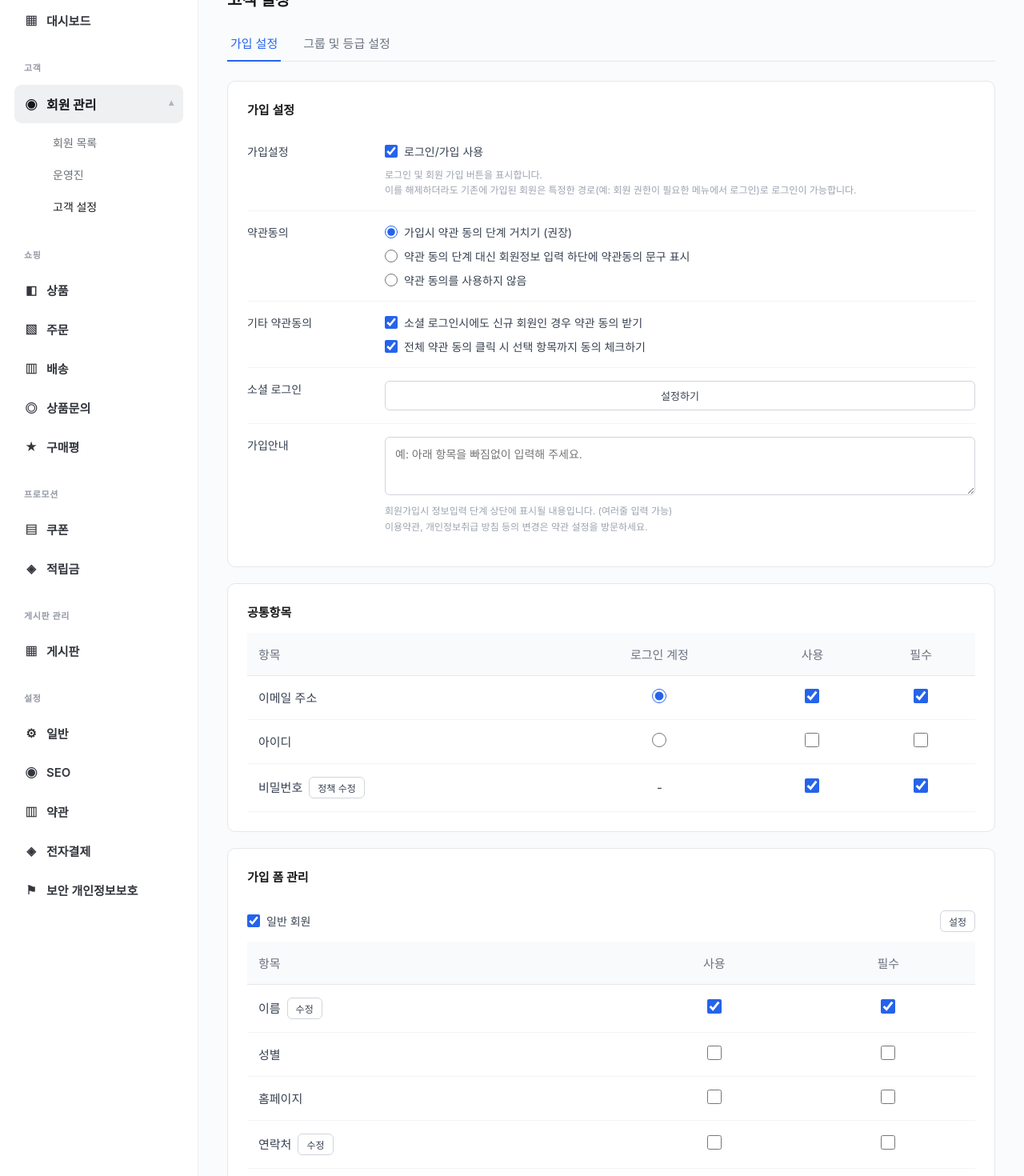
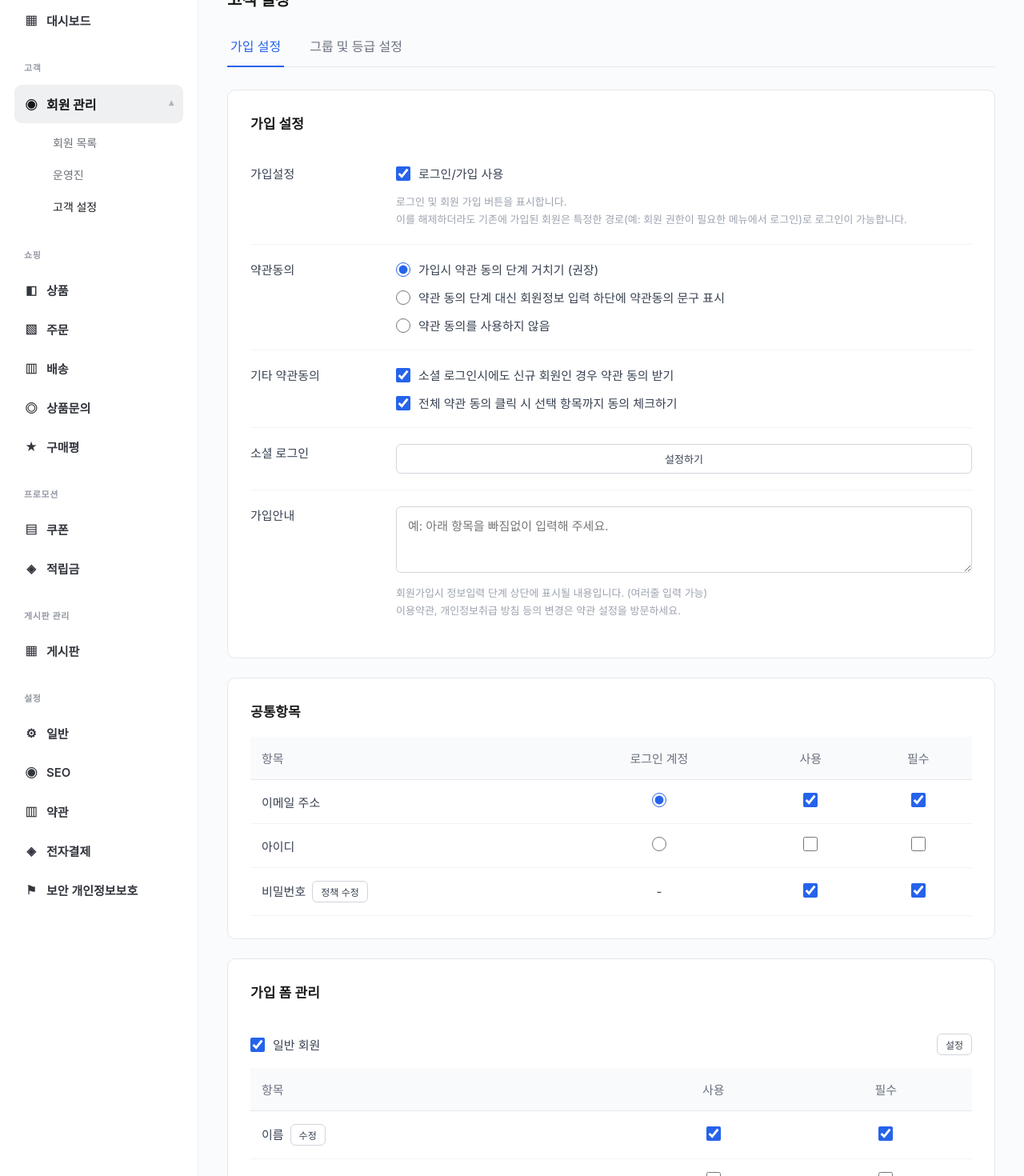
Before and after one commit to youzam136-sudo/belian-admin, a React (Vite) app: page /members/settings in a window 1280 px wide. Shown: the part 120-1590 px from the top of the page at 80% size. Built offline with nearby package versions, Linux system fonts and the light colour scheme.

Commit message:
Update membersettings.css

```diff
--- a/src/styles/membersettings.css
+++ b/src/styles/membersettings.css
@@ -1,22 +1,22 @@
 .member-settings__title {
-  font-size: 20px;
+  font-size: 22px;
   font-weight: 600;
-  margin-bottom: 20px;
+  margin-bottom: 24px;
   color: #1a1a1a;
 }
 
 .member-settings__tabs {
   display: flex;
-  gap: 24px;
+  gap: 28px;
   border-bottom: 1px solid #e5e7eb;
-  margin-bottom: 24px;
+  margin-bottom: 28px;
 }
 
 .member-settings__tab {
   background: none;
   border: none;
-  padding: 12px 4px;
-  font-size: 15px;
+  padding: 14px 4px;
+  font-size: 16px;
   color: #6b7280;
   cursor: pointer;
   position: relative;
@@ -40,27 +40,27 @@
 .member-settings__content {
   display: flex;
   flex-direction: column;
-  gap: 20px;
+  gap: 24px;
 }
 
 .member-settings__card {
   background: #fff;
   border: 1px solid #e5e7eb;
   border-radius: 10px;
-  padding: 24px;
+  padding: 28px;
 }
 
 .member-settings__card-title {
-  font-size: 15px;
+  font-size: 17px;
   font-weight: 600;
-  margin-bottom: 16px;
+  margin-bottom: 20px;
   color: #1a1a1a;
 }
 
 .member-settings__row {
   display: flex;
   gap: 32px;
-  padding: 16px 0;
+  padding: 20px 0;
   border-bottom: 1px solid #f3f4f6;
 }
 
@@ -69,8 +69,8 @@
 }
 
 .member-settings__label {
-  flex: 0 0 140px;
-  font-size: 14px;
+  flex: 0 0 150px;
+  font-size: 15px;
   color: #374151;
   font-weight: 500;
 }
@@ -79,15 +79,15 @@
   flex: 1;
   display: flex;
   flex-direction: column;
-  gap: 10px;
+  gap: 14px;
 }
 
 .member-settings__checkbox,
 .member-settings__radio {
   display: flex;
   align-items: center;
-  gap: 8px;
-  font-size: 14px;
+  gap: 10px;
+  font-size: 15px;
   color: #374151;
   cursor: pointer;
 }
@@ -95,15 +95,15 @@
 .member-settings__checkbox input,
 .member-settings__radio input {
   accent-color: #2563eb;
-  width: 16px;
-  height: 16px;
+  width: 18px;
+  height: 18px;
   cursor: pointer;
 }
 
 .member-settings__hint {
-  font-size: 12px;
+  font-size: 13px;
   color: #9ca3af;
-  line-height: 1.6;
+  line-height: 1.7;
   margin: 0;
 }
 
@@ -142,8 +142,8 @@
 .member-settings__textarea {
   border: 1px solid #d1d5db;
   border-radius: 6px;
-  padding: 10px 12px;
-  font-size: 14px;
+  padding: 12px 14px;
+  font-size: 15px;
   resize: vertical;
   font-family: inherit;
 }
@@ -151,10 +151,10 @@
 .member-settings__select {
   border: 1px solid #d1d5db;
   border-radius: 6px;
-  padding: 8px 12px;
-  font-size: 14px;
+  padding: 10px 14px;
+  font-size: 15px;
   color: #374151;
-  width: 200px;
+  width: 220px;
 }
 
 .member-settings__table {
@@ -193,7 +193,7 @@
 }
 
 .member-settings__member-type {
-  padding: 16px 0;
+  padding: 20px 0;
   border-bottom: 1px solid #f3f4f6;
   margin-bottom: 8px;
 }
@@ -202,14 +202,14 @@
   display: flex;
   align-items: center;
   justify-content: space-between;
-  margin-bottom: 12px;
+  margin-bottom: 16px;
 }
 
 .member-settings__link-btn {
   background: none;
   border: none;
   color: #2563eb;
-  font-size: 13px;
+  font-size: 14px;
   cursor: pointer;
   padding: 8px 0;
   text-align: left;
@@ -220,8 +220,9 @@
   border-radius: 8px;
   width: 100%;
   text-align: center;
-  padding: 12px;
+  padding: 14px;
   color: #6b7280;
+  font-size: 14px;
   margin-top: 8px;
 }
 
@@ -233,21 +234,21 @@
 .member-settings__notice {
   background: #eff6ff;
   border-radius: 8px;
-  padding: 16px;
-  margin-bottom: 16px;
+  padding: 18px;
+  margin-bottom: 18px;
 }
 
 .member-settings__notice p {
-  font-size: 13px;
+  font-size: 14px;
   color: #374151;
-  line-height: 1.6;
-  margin: 0 0 8px;
+  line-height: 1.7;
+  margin: 0 0 10px;
 }
 
 .member-settings__badge {
   background: #dbeafe;
   color: #2563eb;
-  font-size: 12px;
+  font-size: 13px;
   padding: 4px 10px;
   border-radius: 4px;
   font-weight: 500;
@@ -256,5 +257,6 @@
 .member-settings__empty {
   text-align: center;
   color: #9ca3af;
-  padding: 24px 0;
+  padding: 28px 0;
+  font-size: 14px;
 }
```
